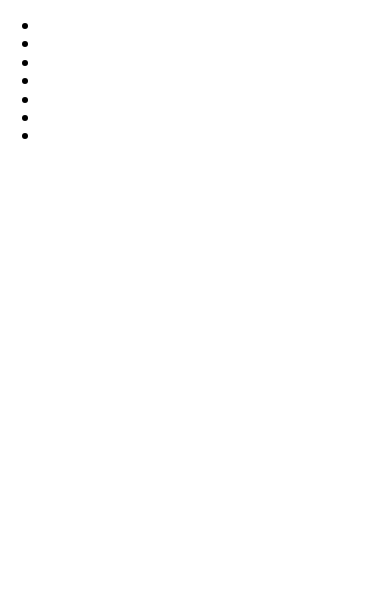
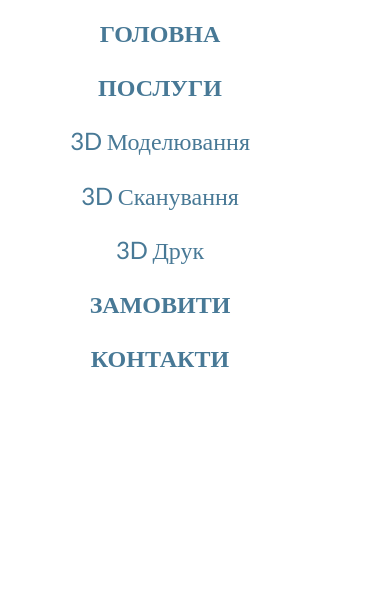
Before and after one commit to StepanKarpyak/githyb-tutorial, a plain HTML site: page index.html in a window 390 px wide. Drawn offline with nearby package versions, Linux system fonts and the light colour scheme.

Commit message:
створення

```diff
--- a/css/styles.css
+++ b/css/styles.css
@@ -0,0 +1,230 @@
+/* Главный файл стилей.
+ * Все паршалы подключаются сюда.
+ */
+html {
+    box-sizing: border-box;
+}
+
+*,
+*::after,
+*::before {
+    box-sizing: inherit;
+}
+
+/* Стили для обнуления верхних отступов у элементов */
+h1,
+h2,
+h3,
+h4,
+h5,
+h6,
+p {
+    margin: 0;
+}
+
+/* Класс для обнуления базовых свойств у списков (ul, ol) */
+li {
+    list-style: none;
+    padding-left: 0;
+    margin: 0;
+}
+
+/* Класс для обнуления базовых свойств у ссылок */
+a {
+    text-decoration: none;
+    color: inherit;
+}
+
+/* Класс для обнуления базовых свойств у кнопки */
+button {
+    border: none;
+    background: transparent;
+    color: inherit;
+    font-family: inherit;
+    cursor: pointer;
+}
+
+/* Свойства для корректного отображения картинок */
+img {
+    display: block;
+    max-width: 100%;
+    height: auto;
+}
+
+/* Свойства для обнуления курсива у address */
+address {
+    font-style: normal;
+  /* or */
+    font-style: inherit;
+}
+
+body {
+    font-family: var(--primary-font);
+    font-weight: normal;
+    font-size: 18px;
+}
+
+.visually-hidden {
+    position: absolute !important;
+    clip: rect(1px 1px 1px 1px);
+    clip: rect(1px, 1px, 1px, 1px);
+    width: 1px !important;
+    height: 1px !important;
+    margin: -1px;
+    padding: 0;
+    border: 0;
+    overflow: hidden;
+}
+
+.is-hidden {
+    pointer-events: none;
+    opacity: 0;
+    visibility: hidden;
+}
+
+.container,
+.header-container {
+    width: 320px;
+    padding: 0 20px;
+    margin: 0 auto;
+}
+
+@media screen and (min-width: 768px) {
+    .container {
+        width: 690px;
+    }
+}
+@media screen and (min-width: 1440px) {
+    .container {
+        width: 1100px;
+    }
+
+    .header-container {
+        width: 1320px;
+        padding: 0 10px;
+        margin: 0 auto;
+    }
+}
+
+:root {
+    --main-text-color: #2b2b2b;
+    --secondary-text-color: #487996;
+    --primary-text-color: #008cef;
+    --button-bg: #f5f5fa;
+    --dec-element-shadow: 20px 20px 80px 0px #0000001a;
+    --primary-font: "Open Sans", sans-serif;
+    --secondary-font: "Lato", sans-serif;
+}
+
+.home-hero-title {
+    font-family: var(--primary-font);
+}
+
+
+
+/* ADAPTIVE MENU */
+/* .adaptive-menu {
+    position: fixed;
+    opacity: 0;
+    visibility: hidden;
+    pointer-events: none;
+    z-index: 100;
+    top: 0;
+    left: 0;
+    display: flex;
+    width: 100%;
+    height: 100%;
+    background-color:;
+    top: 50%;
+    left: 50%;
+    transform: translate(-50%,-50%);
+    margin: auto;
+    overflow-y: auto;
+    overflow-x: hidden;
+    pointer-events: none;
+} */
+
+
+.adaptive-menu {
+    background-color: #ffffff;
+}
+.adaptive-menu__container-close {
+    position: absolute;
+    top: 0;
+    right: 0;
+    background-color: transparent;
+    border: none;
+    padding: 0;
+    line-height: 0;
+}
+.mobile-close-icon {
+    cursor: pointer;
+    width: 40px;
+    height: 40px;
+
+    &:hover,
+    &:focus {
+        fill: var(--accent-color);
+        transition: color var(--animation);
+    }
+}
+.adaptive-menu__container {
+    width: 280px;
+    height: 568px;
+}
+@media screen and (min-width: 320px) {
+    .container__main-menu {
+        width: 280px;
+        height: 568px;
+    }
+}
+@media screen and (min-width: 768px) {
+    .container__main-menu {
+        width: 768px;
+        height: 1024px;
+    }
+}
+
+.adaptive__link {
+    font-family: Lato;
+    font-weight: 700;
+    font-size: 24px;
+    line-height: 1.26;
+
+    color: var(--secondary-text-color);
+    /* &:hover,
+    &:focus {
+        fill: #ffffff;
+        text-shadow: -1px 0 #487996, 0 1px #487996, 1px 0 #487996, 0 -1px #487996;
+    } */
+}
+.adaptive__link:hover,.adaptive__link:focus {
+    color: #ffffff;
+    /* border: 1px solid #487996; */
+    text-shadow: -1px 0 #487996, 0 1px #487996, 1px 0 #487996, 0 -1px #487996;
+}
+.adaptive-menu__link {
+    font-family: Lato;
+    font-weight: 500;
+    font-size: 24px;
+    line-height: 1.26;
+    /* text-align: center; */
+    color: var(--secondary-text-color);
+    /* &:hover,
+    &:focus {
+        fill: var(--button-bg);
+        transition: color var(--animation);
+    } */
+}
+.adaptive-menu__link:hover,.adaptive-menu__link:focus {
+    color: #ffffff;
+    text-shadow: -1px 0 #487996, 0 1px #487996, 1px 0 #487996, 0 -1px #487996;
+}
+.adaptive-menu__list {
+    margin-bottom: ;
+    text-align: center;
+}
+.adaptive-menu__main,
+.adaptive__main:not(:last-child) {
+    margin-bottom: 24px;
+}
--- a/index.html
+++ b/index.html
@@ -5,7 +5,7 @@
     <meta charset="UTF-8">
     <meta http-equiv="X-UA-Compatible" content="IE=edge">
     <meta name="viewport" content="width=device-width, initial-scale=1.0">
-    <title>WebStudio</title>
+    <title>adaptive-menu</title>
     <link rel="preconnect" href="https://fonts.googleapis.com">
     <link rel="preconnect" href="https://fonts.gstatic.com" crossorigin>
     <link
@@ -14,6 +14,14 @@
     <link rel="stylesheet" href="https://cdnjs.cloudflare.com/ajax/libs/modern-normalize/1.1.0/modern-normalize.min.css"
         integrity="sha512-wpPYUAdjBVSE4KJnH1VR1HeZfpl1ub8YT/NKx4PuQ5NmX2tKuGu6U/JRp5y+Y8XG2tV+wKQpNHVUX03MfMFn9Q=="
         crossorigin="anonymous" referrerpolicy="no-referrer" />
+    <link rel="preconnect" href="https://fonts.googleapis.com">
+    <link rel="preconnect" href="https://fonts.gstatic.com" crossorigin="">
+    <link
+        href="https://fonts.googleapis.com/css2?family=Lato:ital,wght@0,100;0,300;0,400;0,700;0,900;1,100;1,300;1,400;1,700;1,900&family=Open+Sans:ital,wght@0,300;0,400;0,600;0,700;0,800;1,300;1,400;1,600;1,700;1,800&display=swap"
+        rel="stylesheet">
+    <link rel="stylesheet" href="https://cdnjs.cloudflare.com/ajax/libs/modern-normalize/1.0.0/modern-normalize.min.css"
+        integrity="sha512-ISS7cAi1PEhQ8jnbJpJZMd29NlhNj4AWYyLOSp2CE/CsHxTCu+r+t0D2yoJudVrd0/8fTVPUVDzY5Tvli75u/g=="
+        crossorigin="anonymous">
     <link rel="stylesheet" href="./css/styles.css">
 
 </head>
@@ -27,15 +35,40 @@
 
     </header>
     <main>
-        <ul>
-            <li><a href=""></a></li>
-            <li><a href=""></a></li>
-            <li><a href=""></a></li>
-            <li><a href=""></a></li>
-            <li><a href=""></a></li>
-            <li><a href=""></a></li>
-            <li><a href=""></a></li>
-        </ul>
+        <div class="adaptive-menu">
+            <div class="adaptive-menu__container">
+                <button type="button" class="closed-btn adaptive-menu__container-close" data-menu-close>
+                    <svg class="mobile-close-icon">
+                        <use href="#"></use>
+                    </svg>
+                </button>
+                <ul class="adaptive-menu__list adaptive-menu__container">
+                    <li class="adaptive__main">
+                        <a class="adaptive__link" href="">ГОЛОВНА</a>
+                    </li>
+                    <li class="adaptive__main">
+                        <a class="adaptive__link" href="">ПОСЛУГИ</a>
+                    </li>
+                    <li class="adaptive-menu__main">
+                        <a class="adaptive-menu__link" href="">3D Моделювання</a>
+                    </li>
+                    <li class="adaptive-menu__main">
+                        <a class="adaptive-menu__link" href="">3D Сканування</a>
+                    </li>
+                    <li class="adaptive-menu__main">
+                        <a class="adaptive-menu__link" href="">3D Друк</a>
+                    </li>
+                    <li class="adaptive__main">
+                        <a class="adaptive__link" href="">ЗАМОВИТИ</a>
+                    </li>
+                    <li class="adaptive__main">
+                        <a class="adaptive__link" href="">КОНТАКТИ</a>
+                    </li>
+                </ul>
+            </div>
+        </div>
+
+
     </main>
 
 
```
